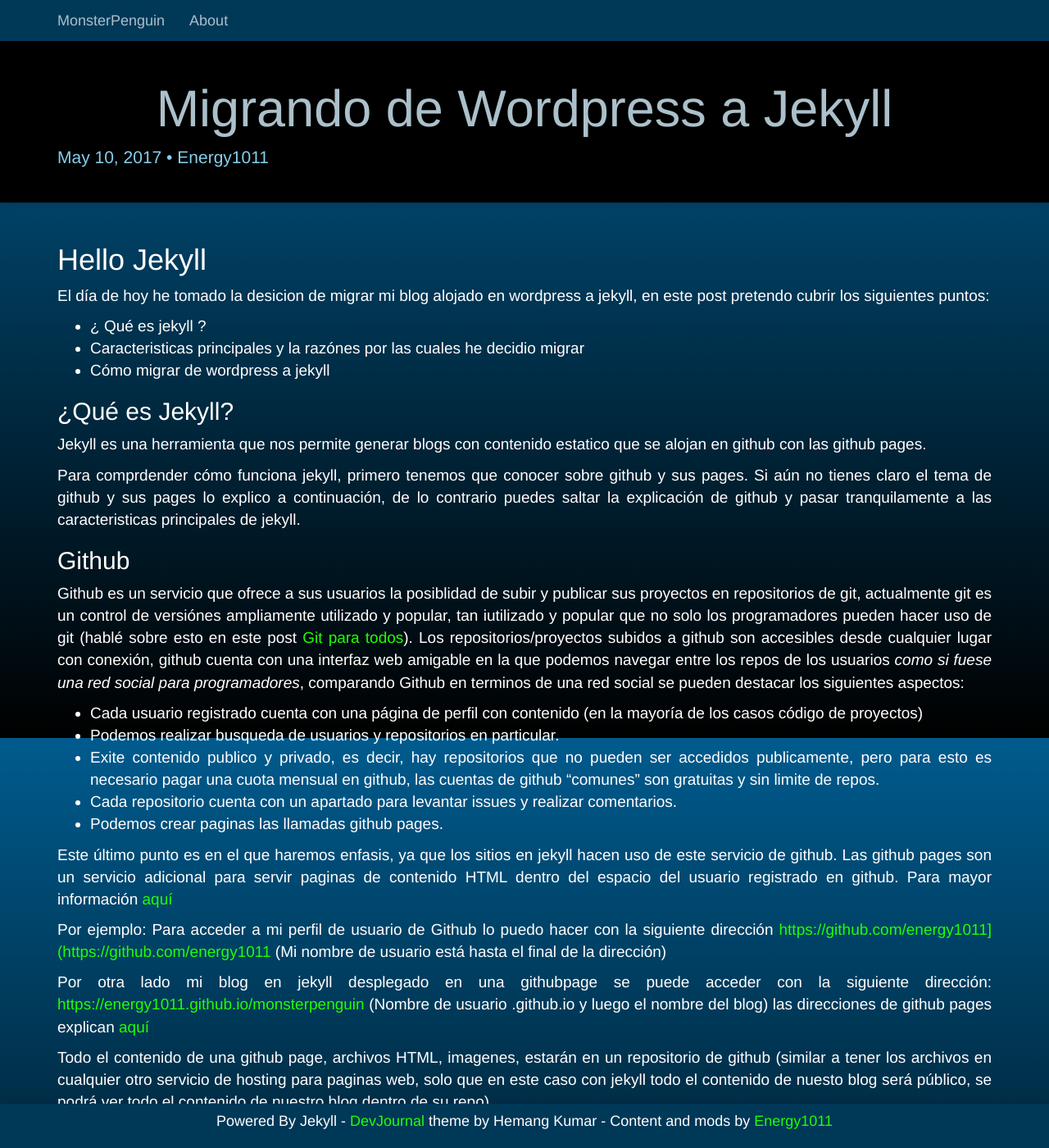
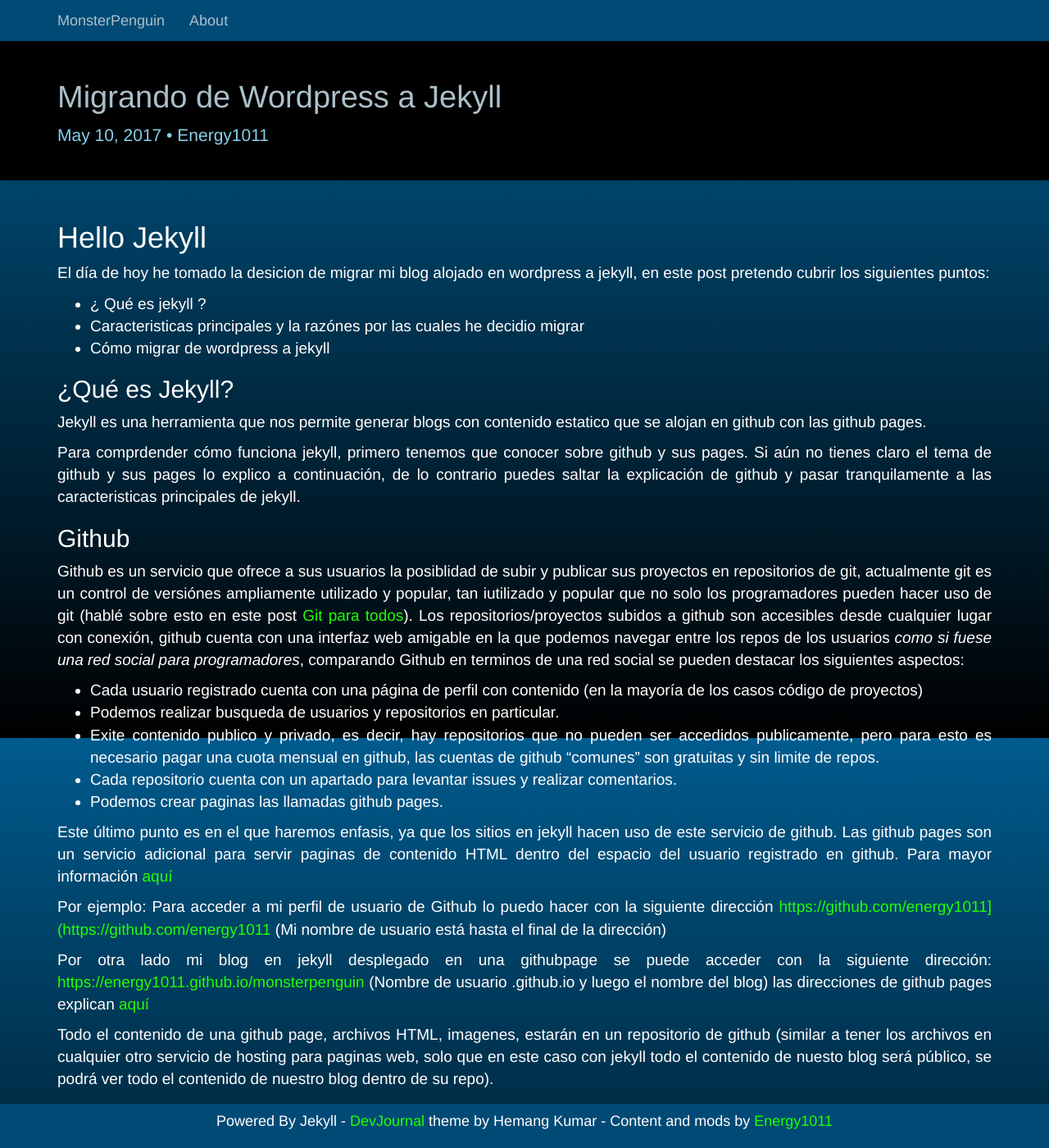
Before and after one commit to Energy1011/monsterpenguin, a Jekyll site: the page built from _posts/2016-11-28-migrando-de-wordpress-a-jekyll.md, in a window 1280 px wide and 1400 px high. Shown: the whole window at 82% size. Built offline with Jekyll 4.4.1, drawn with Linux system fonts in a browser that asks for light colours; nearby versions of some CDN libraries; some web fonts are replaced.

Commit message:
Update css

```diff
--- a/_posts/2017-07-10-first-post.md
+++ b/_posts/2016-11-28-migrando-de-wordpress-a-jekyll.md
@@ -52,30 +52,30 @@
 - Usamos git y es muy portable.
 - Dejamos todo el contenido accesible desde github, podemos clonar y hacer forks de otros blogs asi como otros pueden clonar y hacer forks del nuestro.
 
-### Hosting gratuito
+## Hosting gratuito
 
 
-### Utiliza Markdown por default
+## Utiliza Markdown por default
 La ventaja de que Jekyll tenga Markdown de manera nativa es fantastico, ya que de la misma manera que editamos los archivos README.md que ponemos dentro de nuestros proyectos de git y que subimos a github podemos elaborar nuestras publicaciones, jekyll se encarga de convertir los archivos .md en paginas html estaticas.
 
 En otra publicación anterior que hice sobre markdown [aquí](www.google.com) mencione la importancia y ventajas de utilizar este lenguaje de marcado de texto ligero, también explico cómo es que lo utilizo día a día para ayudarme a llevar las notas de lo que voy aprendiendo sobre informática, el hecho de que que mis apuntes de estudio ya esten en formato markdown me reduce el esfuerzo cuando los quiero convertir a una publicación para mi blog en jekyll. Y si fuese poco jekyll me permite trabajar de manera offline con markdown e ir viendo exactamente como va a lucir mi publicación ya publicada sin mayor esfuerzo.
 
-### No utiliza base de datos
+## No utiliza base de datos
 Jekyll a diferencia de wordpress no utiliza base de datos ya que todo el contenido es previamente generado desde nuestros archivos markdown que esten dentro de nuestra carpeta *_posts* a archivos html estaticos para ser adquiridos desde la carpeta *_site*. Lo anterior nos demuestra que jekyll no necesita hacer consultas a una base de datos para obtener las publicaciones de nuestro blog, lo que hace es obtener el archivo html dentro de la carpeta *_site*, esto lo hace veloz comparandolo con wordpress.
 
 Otra ventaja de no tener base de datos para nuestro blog es que nos despreocupamos por inyecciones SQL u otros tipos de ataques a la base de datos de nuestro sitio, ya que simplemente no cuenta con una.
 
-### Flexible, podemos agregar código javascript en las publicaciones
+## Flexible, podemos agregar código javascript en las publicaciones
 Jekyll es totalmente flexible, todo el código de nuestro blog puede ser modificado, incluso podemos agregar código javascript, crear nuestros propies themes y plugins para modificar el comportamiento de nuestro sitio, cosa que con wordpress.com en modo free no podemos lograr.
 
 Si quisieramos por ejemplo agregar google analytics para ver las estadisticas de visitas en nuestro blog o implementar un buscador de publicaciones en jekyll podemos lograrlo.
 
-### Usamos Git y es muy portable
+## Usamos Git y es muy portable
 
 Tareas como realizar backups, exportar, importar publicaciones y llevar el control de versiones del blog es sencillo, la curva de aprendizaje de git puede asustar a la gente no familiarizada con git pero una vez dominado es una belleza. El utilizar git para llevar nuestro blog nos ayuda a darle un seguimiento profesional a nuestro blog, podemos llevar el control de cambios de una manera muy precisa. Todos los archivos de nuestro blog podemos tenerlos online en el repo de github donde se ha desplegado y tambien de manera local haciendo un *git clone* desde cualquier lugar, ya que es muy comodo que nuestro blog sea un repositorio, algo que se puede lograr con wordpress pero no de manera tan sencilla por tener una base de datos, archivo config, mediafiles que se debe de llevar bien sincronizada con git.
 
 
-### Caracteristicas de wordpress en las que me he basado para migrar a jekyll
+## Caracteristicas de wordpress en las que me he basado para migrar a jekyll
 Caractereisticas de Wordpress.com (sin hosting propio):
 - Hosting en modo gratuito y premium (en modo gratuito no se pueden instalar plugins y no podemos meterle mano al código al mismo nivel que se puede lograr con jekyll).
 - Para utilizar markdown necesitamos utilizar un plugin (es posible trabajarlo de manera offline desde la app o bien montando todo el entorno local con  base de datos, servidor web etc).
@@ -85,7 +85,7 @@
 
 - El contenido (publicaciones) quedan dentro de una base de datos en el hosting de wordpress o en nuestro hosting privado.
 
-### Pasos para la migración
+## Pasos para la migración
 ruby -rubygems -e 'require "jekyll-import";
 JekyllImport::Importers::WordpressDotCom.run({
       "source" => "wordpress.xml",
--- a/css/main.scss
+++ b/css/main.scss
@@ -10,7 +10,7 @@
 	--black: #000000;
 }
 .navbar-default{
-	background: var(--bgblue) !important;
+	background: #024a76 !important;
 	border: none !important;
 }
 
@@ -78,6 +78,7 @@
 }
 .jumbotron {
 	background: var(--black) !important;
+	background-color: #0b112299;
 	margin-top: 30px;
 	padding-bottom: 25px !important;
 }
@@ -95,7 +96,7 @@
 }
 
 .post-list{
-	text-align: center;
+	text-align: left;
 	max-height: 40%;
 }
 
@@ -113,9 +114,14 @@
 	color: white !important;
 	font-size: 16px;
 }
+.post-container{
+	min-height: 344px !important;
+	max-height: 364px !important;
+}
 .post-title-main{
-	text-align: center;
+	text-align: left;
 	color: #abc0ca !important;
+	font-size: 38px !important;
 }
 .post-content{
 	font-size: 19px;
--- a/index.html
+++ b/index.html
@@ -11,9 +11,9 @@
 
 <section id="page-content">
 	<div class="container">
-		<div class="row post-list">
+		<div class="row post-list align-items-start">
 			{% for post in site.posts %}
-			<div class="col-md-5">
+				<article class="col-md-4 post-container">
 					<div class="post-title">
 						<a class="post-title" href="{{post.url | prepend:site.baseurl }}" >
 							<img src="https://jekyllrb.com/img/logo-2x.png" width="200px" height="135px"/>
@@ -26,7 +26,7 @@
 					<div class="posted-on">
 						Fecha: <span>{{ post.date | date: "%a, %B %-d, %Y" }}</span>
 					</div>
-			</div>
+				</article>
 			{% endfor %}
 		</div>
 	</div>
```
Also changed, not shown: _posts/2017-07-06-como-hacer-una-vista-previa-instantanea-de-un-archivo-markdown-al-estilo-github-con-grip.html (+2 -11 lines), 7 other files. Lines whose indentation alone changed are shown as unchanged.
